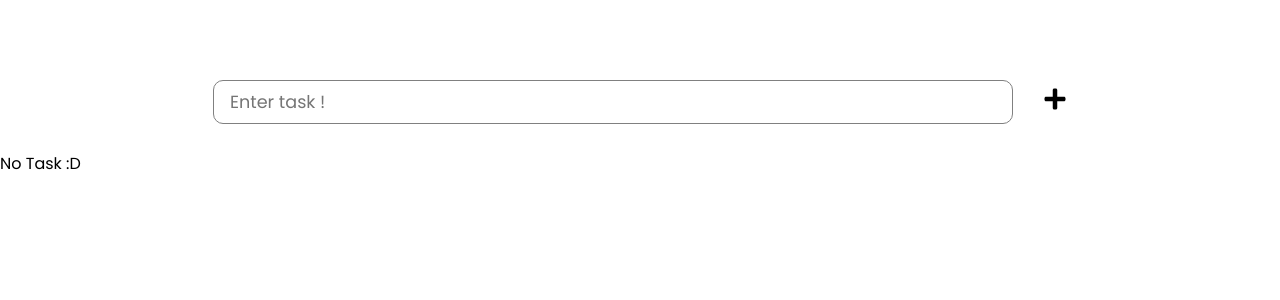
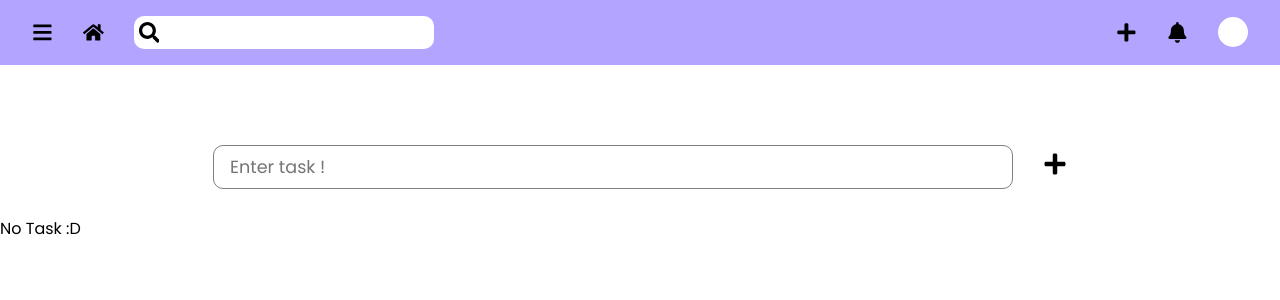
Before and after one commit to ahmetenesbahar/todo-app, a React (Create React App) app: page / in a window 1280 px wide. Shown: the top 300 px of the page. Built offline with nearby package versions, Linux system fonts and the light colour scheme.

Commit message:
docs:wrong commiting :S

```diff
--- a/src/App.scss
+++ b/src/App.scss
@@ -4,3 +4,4 @@
 @import "./style/base/root";
 @import "./style/layout/taskForm";
 @import "./style/layout/taskList.scss";
+@import "./style/layout/navbar.scss";
--- a/src/App.tsx
+++ b/src/App.tsx
@@ -4,11 +4,13 @@ import { useState, FC, useEffect } from "react";
 import TodoList from "./components/TodoList";
 import TodoForm from "./components/TodoForm";
 import TodoData from "./components/data/DummyData";
+import Navbar from "./components/Navbar";
 import { TodoProvider } from "./components/context/TodoContext";
 
 const App: FC = () => {
   return (
     <TodoProvider>
+      <Navbar />
       <TodoForm />
       <TodoList />
     </TodoProvider>
--- /dev/null
+++ b/src/components/Navbar.tsx
@@ -0,0 +1,24 @@
+import React from "react";
+import { FaBars, FaHome, FaPlus, FaBell, FaSearch } from "react-icons/fa";
+
+const Navbar = () => {
+  return (
+    <div className="navbar">
+      <div className="left">
+        <FaBars className="menu icon" />
+        <FaHome className="home icon" />
+        <form className="search-form">
+          <input type="text" className="search" />
+          <FaSearch className="search-icon icon" />
+        </form>
+      </div>
+      <div className="right">
+        <FaPlus className="add-task icon" />
+        <FaBell className="icon notifications" />
+        <div className="user-icon"></div>
+      </div>
+    </div>
+  );
+};
+
+export default Navbar;
--- /dev/null
+++ b/src/style/layout/_navbar.scss
@@ -0,0 +1,51 @@
+.navbar {
+  display: flex;
+  justify-content: space-between;
+  align-items: center;
+  width: 100%;
+  padding: 1rem 2rem;
+  background-color: #b2a4ff;
+  .icon {
+    font-size: 1.3rem;
+    cursor: pointer;
+  }
+  .left {
+    display: flex;
+    justify-content: space-between;
+    align-items: center;
+    gap: 30px;
+    .search-form {
+      display: flex;
+      justify-content: space-between;
+      align-items: center;
+      gap: 10px;
+      position: relative;
+      .search {
+        outline: none;
+        border-radius: 10px;
+        border: none;
+        min-width: 300px;
+        padding: 0.4rem;
+        padding-left: 2rem;
+      }
+      .search-icon {
+        position: absolute;
+        left: 5px;
+      }
+    }
+  }
+  .right {
+    display: flex;
+    justify-content: space-between;
+    align-items: center;
+    gap: 30px;
+    .user-icon {
+      font-size: 1.5rem;
+      cursor: pointer;
+      background-color: #fff;
+      width: 30px;
+      height: 30px;
+      border-radius: 50%;
+    }
+  }
+}
```
